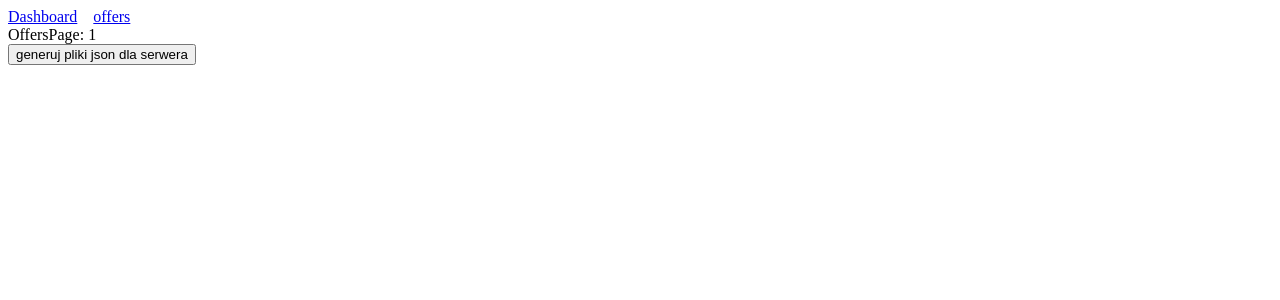
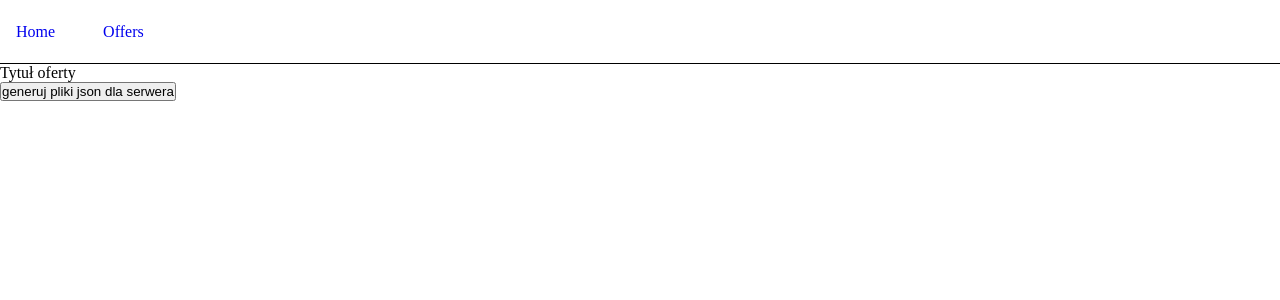
Before and after one commit to sebastianhaber/spa-wsb, a React (Vite) app: page /offers in a window 1280 px wide. Shown: the top 300 px of the page. Built offline with nearby package versions, Linux system fonts and the light colour scheme; data requests are answered from the project's data file.

Commit message:
added navigation; globalStyles

```diff
--- a/src/components/navigation/Navigation.styled.ts
+++ b/src/components/navigation/Navigation.styled.ts
@@ -1,6 +1,25 @@
+import { Link } from 'react-router-dom';
 import styled from 'styled-components';
 
 export const StyledNavigation = styled.nav`
   display: flex;
+  align-items: center;
   gap: 1rem;
+  height: 4rem;
+  border-bottom: 1px solid black;
 `;
+export const StyledLink = styled(Link)`
+  text-decoration: none;
+  height: 2.25rem;
+  display: flex;
+  align-items: center;
+  justify-content: center;
+  gap: 0.25rem;
+  border-radius: 10px;
+  padding: 0 1rem;
+  background-color: transparent;
+  transition: all 0.3s ease;
+  &:hover {
+    background-color: var(--primary);
+  }
+`;
--- a/src/components/navigation/Navigation.tsx
+++ b/src/components/navigation/Navigation.tsx
@@ -1,13 +1,45 @@
-import { Link } from 'react-router-dom';
-import { StyledNavigation } from './Navigation.styled';
+// import { AppBar, Box, Container, Toolbar } from '@mui/material';
+import { StyledLink, StyledNavigation } from './Navigation.styled';
+// import MenuIcon from '@mui/icons-material/Menu';
+// import AdbIcon from '@mui/icons-material/Adb';
+
+const pages = [
+  {
+    url: '/',
+    label: 'Home',
+  },
+  {
+    url: '/offers',
+    label: 'Offers',
+  },
+];
 
 const Navigation = () => {
   return (
     <StyledNavigation>
-      <Link to={'/'}>Dashboard</Link>
-      <Link to={'/offers'}>offers</Link>
+      {pages.map((page) => (
+        <StyledLink to={page.url} key={page.url}>
+          {page.label}
+        </StyledLink>
+      ))}
     </StyledNavigation>
   );
+  // return (
+  //   <AppBar position="static">
+  //     <Container maxWidth="xl">
+  //       <Toolbar disableGutters>
+  //         <Link to={'/'}>LOGO</Link>
+  //         <Box sx={{ flexGrow: 1, display: { xs: 'none', md: 'flex' } }}>
+  //           {pages.map((page) => (
+  //             <NavLink key={page.url} to={page.url}>
+  //               {page.label}
+  //             </NavLink>
+  //           ))}
+  //         </Box>
+  //       </Toolbar>
+  //     </Container>
+  //   </AppBar>
+  // );
 };
 
 export default Navigation;
--- /dev/null
+++ b/src/helpers/globalStyles.ts
@@ -0,0 +1,16 @@
+import { createGlobalStyle } from 'styled-components';
+
+export const GlobalStyle = createGlobalStyle`
+    :root{
+        --text: #120a24;
+        --background: #f5f5f5;
+        --primary: #a2ca44;
+        --secondary: #ddd3f3;
+        --accent: #99c337;
+    }
+    *, *::before, *::after{
+        margin: 0;
+        padding: 0;
+        box-sizing: border-box;
+    }
+`;
--- a/src/main.tsx
+++ b/src/main.tsx
@@ -3,6 +3,7 @@ import ReactDOM from 'react-dom/client';
 import { QueryClient, QueryClientProvider } from 'react-query';
 import { BrowserRouter } from 'react-router-dom';
 import App from './App.tsx';
+import { GlobalStyle } from './helpers/globalStyles.ts';
 
 const queryClient = new QueryClient();
 
@@ -10,6 +11,7 @@ ReactDOM.createRoot(document.getElementById('root')!).render(
   <React.StrictMode>
     <QueryClientProvider client={queryClient}>
       <BrowserRouter>
+        <GlobalStyle />
         <App />
       </BrowserRouter>
     </QueryClientProvider>
--- a/src/views/OffersPage.tsx
+++ b/src/views/OffersPage.tsx
@@ -11,7 +11,7 @@ const OffersPage = () => {
   console.log(offers);
   if (isLoading) return <p>ładowniae</p>;
   if (offers?.status === 500) return <p>serwer wylaczony</p>;
-  return <div>OffersPage: {offers?.data.length}</div>;
+  return <div>{offers?.data.map((offer) => <p>{offer.title}</p>)}</div>;
 };
 
 export default OffersPage;
```
